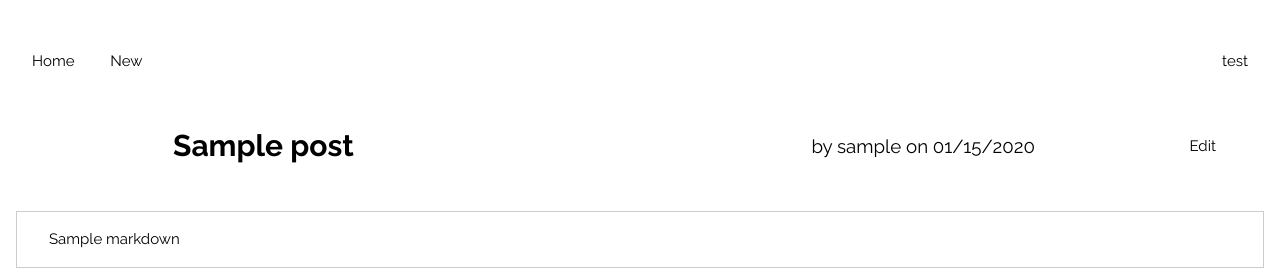
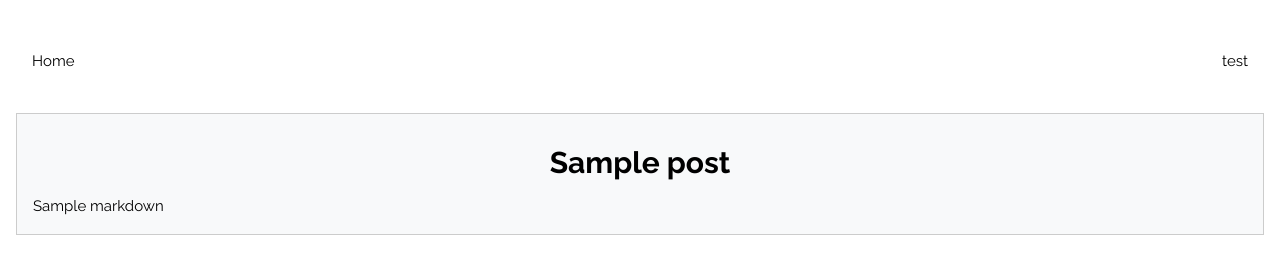
Before and after one commit to SarahRogue81/Flaskr, a Flask app: template flaskr/templates/blog/permalink.html in a window 1280 px wide. Shown: the top 269 px of the page. Run offline with Flask 3, Linux system fonts and the light colour scheme; the visitor is signed in with stand-in values (Sample User, id 1); data comes from the database, SQL or seed files in the repository; the template is opened without the code that fills it: most values are stand-ins (such as "Sample title", 1, 10 or a date in 2020).

Commit message:
got rid of a lot of HTML that was not needed

```diff
--- a/flaskr/templates/blog/permalink.html
+++ b/flaskr/templates/blog/permalink.html
@@ -1,40 +1,10 @@
 {% extends 'base.html' %}
 
-{% block menu %}
-{% if g.user %}
-    <span><a class="w3-btn w3-theme-dark" href="{{ url_for('blog.create') }}">New</a></span>
-{% endif %}
+{% block content %}
+    <article id="posts" class="w3-container">
+        <div class="w3-panel w3-border w3-padding-16 w3-paper">
+            <h2 class="w3-center w3-theme-l2">{{ post['title'] }}</h2>
+            {{ md.markdown(post['body']) | safe }}
+        </div>
+    </article>
 {% endblock %}
-
-{% block header %}
-<div class="w3-container w3-mobile">
-    <div class="w3-panel w3-theme w3-center">
-        <div class="w3-cell-row">
-            <div class="w3-container w3-cell w3-cell-middle">
-                <h2>{{ post['title'] }}</h2>
-            </div>
-            <p class="w3-container w3-cell w3-cell-middle w3-right-align">
-                by {{ post['username'] }} on {{
-                post['created'].strftime('%m/%d/%Y') }}
-            </p>
-            {% if g.user['id'] == post['author_id'] %}
-                <div class="w3-container w3-cell w3-cell-middle w3-right-align">
-                    <a class="w3-btn w3-theme-dark" href="{{ url_for('blog.update', id=post['id']) }}">Edit</a>
-                </div>
-            {% endif %}
-        </div>
-    </div>
-</div>
-{% endblock %}
-
-{% block content %}
-<article id="posts" class="w3-container">
-    <div class="w3-panel w3-border w3-padding-16 w3-mobile">
-        <div class="w3-cell-row w3-mobile">
-            <div class="w3-container w3-cell">
-                {{ md.markdown(post['body']) | safe}}
-            </div>
-        </div>
-    </div>
-</article>
-{% endblock %}
```
